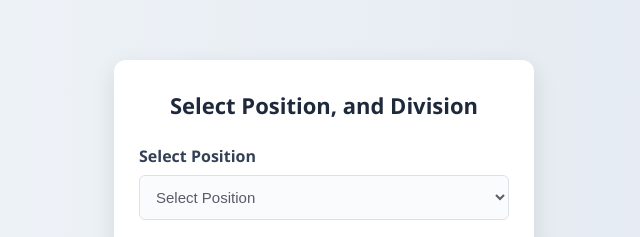
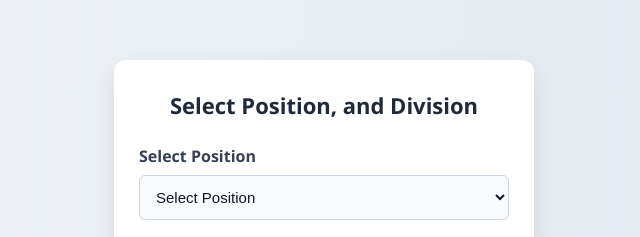
Before and after one commit to Aybanreyn/ldna-form, a plain HTML site: page index.html in a window 1280 px wide. Shown: the part 165-402 px from the top of the page, 316-956 px from the left. Drawn offline with Linux system fonts and the light colour scheme; no server answers.

Commit message:
Update index.html

```diff
--- a/index.html
+++ b/index.html
@@ -12,7 +12,7 @@
 
     <div class="select-group">
       <label for="positionSelect">Select Position</label>
-      <select id="positionSelect" disabled>
+      <select id="positionSelect">
         <option value="">Select Position</option>
       </select>
     </div>
```
